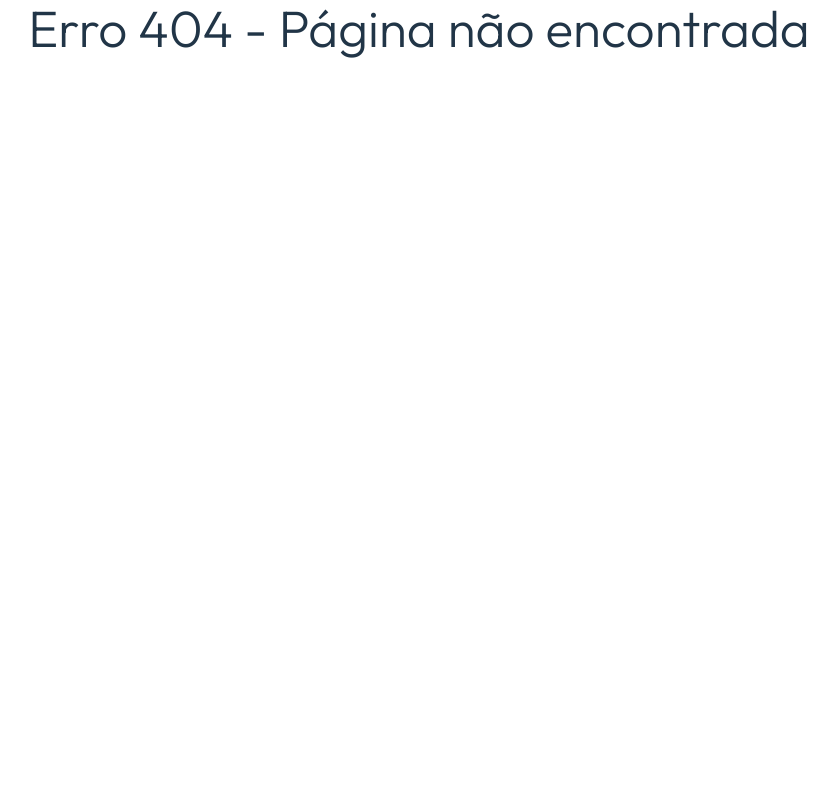
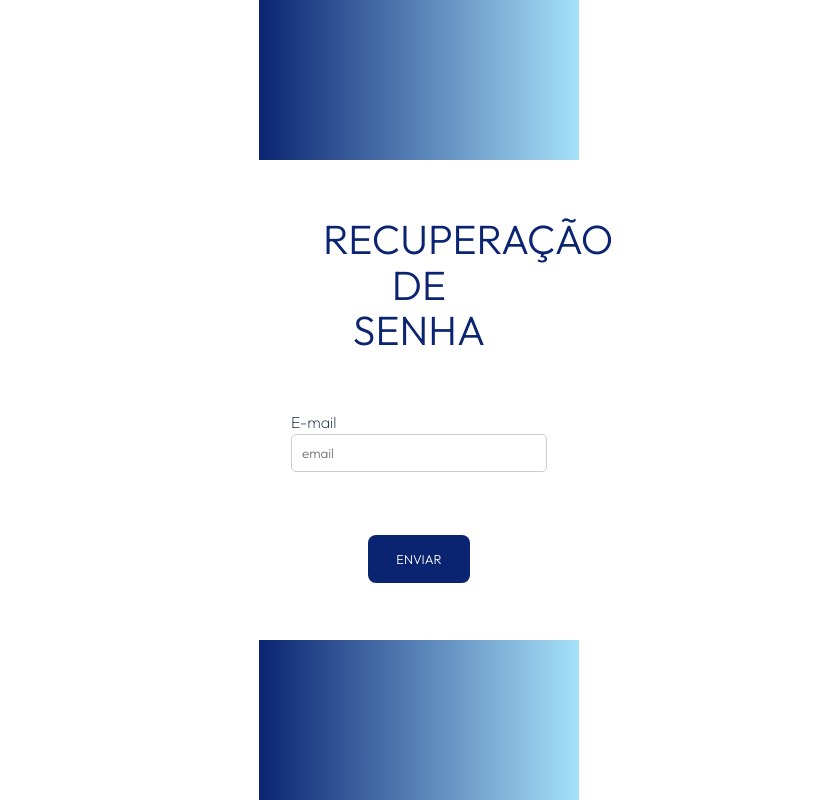
Before and after one commit to Rennan-Ferreira/cycleGuard-Sprint3, a React (Vite) app in the folder cycle-guard-sprt3/: page /EsqueceuSenha in a window 1280 px wide. Before the commit this address had no page. Shown: the whole page, without its empty margins (221-1059 px from the left). Built offline with nearby package versions, Linux system fonts and the light colour scheme.

Commit message:
Criando a tela Esqueceu Senha.

```diff
--- a/cycle-guard-sprt3/src/App.css
+++ b/cycle-guard-sprt3/src/App.css
@@ -60,3 +60,60 @@ span{
   background: #D1C6C2;
   width: 17rem;
 }
+
+@import url('https://fonts.googleapis.com/css2?family=Bitter:wght@700&family=Courier+Prime&family=Fauna+One&family=Inter:wght@500&family=Outfit:wght@300&display=swap');
+
+*{
+    margin: 0;
+    box-sizing: border-box;
+    padding: 0;
+}
+
+.body-recuperar{
+    font-family: 'Outfit';
+    font-weight: 100;
+    background-image: linear-gradient(90deg, #0a2472 0%, #a6e1fa 100%);
+    display: flex;
+    justify-content: center;
+    align-items: center;
+    margin: 0 auto;
+    height: 100vh;
+}
+
+.bloco{
+    display: flex;
+    justify-content: space-evenly;
+    align-items: center;
+    flex-direction: column;
+    background-color: white;
+    height: 60vh;
+    width: 25vw;
+}
+
+.txt-recuperar{
+    color: #0a2472;
+    font-size: 1vw;
+    width: 15vw;
+    text-align: center;
+}
+
+.input-recuperar{
+    display: flex;
+    flex-direction: column;
+    justify-content: center;
+    width: 20vw;
+}
+
+.input-email{
+    width: 20vw;
+}
+
+.botao-recuperar{
+    background-color: #0a2472;
+    color: white;
+    font-size: 1vw;
+    width: 8vw;
+    height: 6vh;
+    border: none;
+
+}
--- a/cycle-guard-sprt3/src/components/Cabecalho.jsx
+++ b/cycle-guard-sprt3/src/components/Cabecalho.jsx
@@ -16,7 +16,7 @@ export default function Cabecalho(){
                             <span>  |  </span>
                             <li><Link to="#">SOBRE NÓS</Link></li>
                             <span>  |  </span>
-                            <li><Link to="#">LOGIN</Link></li>
+                            <li><Link to="./routes/Login/Login.jsx">LOGIN</Link></li>
                         </ul>
                     </nav>
                 </div>
--- a/cycle-guard-sprt3/src/main.jsx
+++ b/cycle-guard-sprt3/src/main.jsx
@@ -8,6 +8,7 @@ import Login from './routes/Login/Login.jsx'
 import Error from './routes/Error/Error.jsx'
 import DadosBicicleta from './routes/DadosBicicleta/DadosBicicleta.jsx'
 import DadosCliente from './routes/DadosCliente/ClienteDados.jsx'
+import EsqueceuSenha from './routes/EsqueceuSenha/EsqueceuSenha.jsx'
 
 const router = createBrowserRouter([
   {
@@ -30,6 +31,10 @@ const router = createBrowserRouter([
       {
         path: "/DadosCliente",
         element: <DadosCliente/>
+      },
+      {
+        path: "/EsqueceuSenha",
+        element: <EsqueceuSenha/>
       }
     ]
   }
--- /dev/null
+++ b/cycle-guard-sprt3/src/routes/EsqueceuSenha/EsqueceuSenha.jsx
@@ -0,0 +1,21 @@
+export default function EsqueceuSenha(){
+    return(
+    <>
+<body class="body-recuperar">
+    <div class="bloco">
+        <div class="txt-recuperar">
+            <h1>RECUPERAÇÃO DE SENHA</h1>
+        </div>
+        <div class="input-recuperar">
+            <label for="">
+                E-mail
+                <input class="input-email" type="text" placeholder="email"/>
+            </label>
+        </div>
+        <button class="botao-recuperar"  id="enviarBotao">ENVIAR</button>
+
+    </div>
+</body>
+ </>
+    )
+}
```
Also changed, not shown: 1 other file (tests, documents, lock files or other folders).
